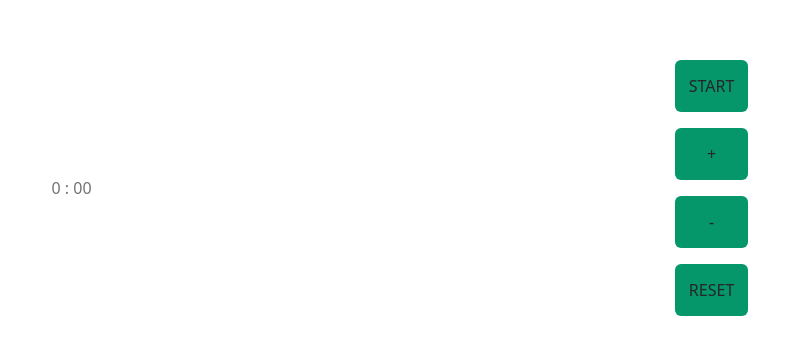
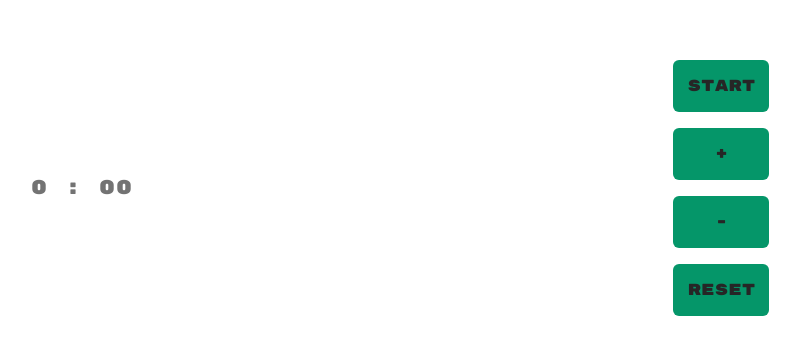
Before and after one commit to becodeorg/hamilton-7-react-project-TripsJ, a React (Vite) app: page / in a window 1280 px wide. Shown: the part 212-566 px from the top of the page, without its empty margins (240-1040 px from the left). Built offline with nearby package versions, Linux system fonts and the light colour scheme.

Commit message:
font added reset done

```diff
--- a/src/components/clock.css
+++ b/src/components/clock.css
@@ -1,3 +1,5 @@
+@import url('https://fonts.googleapis.com/css2?family=Rubik+Mono+One&display=swap');
+
 @tailwind base;
 @tailwind components;
 @tailwind utilities;
--- a/src/components/clock.jsx
+++ b/src/components/clock.jsx
@@ -6,7 +6,7 @@ const Clock = (props) =>{
 
 
     // const [starttime,setStarttime] = useState(0);
-    const [targettime,setTaregettime]= useState(0);
+
     // const [endtime,setEndtime]= useState(0);
     const clockRef = useRef(0);
     const [firstUpdate,setFirstUpdate] =useState(false)
@@ -20,22 +20,22 @@ const Clock = (props) =>{
 
     const settimeup = ()=> {
         console.log("up");
-        setTaregettime(targettime+1);
-        // ! First click is not registered
+        props.setTargettime(props.targettime+1);
+
         //console.log(targettime);
     }
 
     const settimedown=()=>{
-        if (targettime >= 0){
+        if (props.targettime >= 0){
             console.log("down");
-        setTaregettime(targettime-1);
+        props.setTargettime(props.targettime-1);
         //console.log(targettime);
         }
     }
 
     const resettime = ()=>{
         props.setMilliseconds(0);
-        props.setMilliseconds(targettime*60*1000);
+        props.setMilliseconds(props.targettime*60*1000);
 
     }
 
@@ -43,7 +43,7 @@ const Clock = (props) =>{
         if (toggle){
         // setStarttime(Date.now())
         // setEndtime(starttime + (targettime *60 * 1000));
-        props.setMilliseconds(targettime*60*1000);
+        props.setMilliseconds(props.targettime*60*1000);
         setToggle(false);
 
     }
@@ -53,6 +53,13 @@ const Clock = (props) =>{
     }
    // console.log(clockRef.current);
 
+   function convertToTime(ms) {
+    let seconds = Math.floor(ms / 1000);
+    let minutes = Math.floor(seconds / 60);
+    seconds = seconds % 60;
+
+    return `${minutes}:${seconds}`;
+}
 
 
    useEffect(()=>{
@@ -63,6 +70,8 @@ const Clock = (props) =>{
     if(props.milliseconds === 0 && !toggle ){
         // TODO Trigger Modal
         props.setShow(true);
+        // setToggle(true);
+        // props.setTaregettime(0);
         return;
     } // Exit condition on timeout
     if(props.milliseconds>0 && !toggle){
@@ -81,7 +90,7 @@ const Clock = (props) =>{
 
     return(
         <div className="flex h-screen">
-            <p className="Clock m-auto text-neutral-500" ref={clockRef}>{toggle ?`${targettime} : 00` :`${props.milliseconds/1000}`}</p>
+            <p className="Clock font-sans text-xl m-auto text-neutral-500" ref={clockRef}>{toggle ?`${props.targettime} : 00` :`${convertToTime(props.milliseconds)}`}</p>
             <div className="m-auto flex flex-col space-y-4">
                 <button className= {toggle ? basicButtonlayout:redButtonlayout} onClick={starttimer}>{toggle ? "START":"STOP"}</button>
                 <button className= {basicButtonlayout} onClick={settimeup}>+</button>
--- a/tailwind.config.cjs
+++ b/tailwind.config.cjs
@@ -5,6 +5,7 @@ module.exports = {
     "./src/**/*.{js,ts,jsx,tsx}",
   ],
   theme: {
+    fontFamily:{sans:["Rubik Mono One"]},
     extend: {},
   },
   plugins: [],
```
